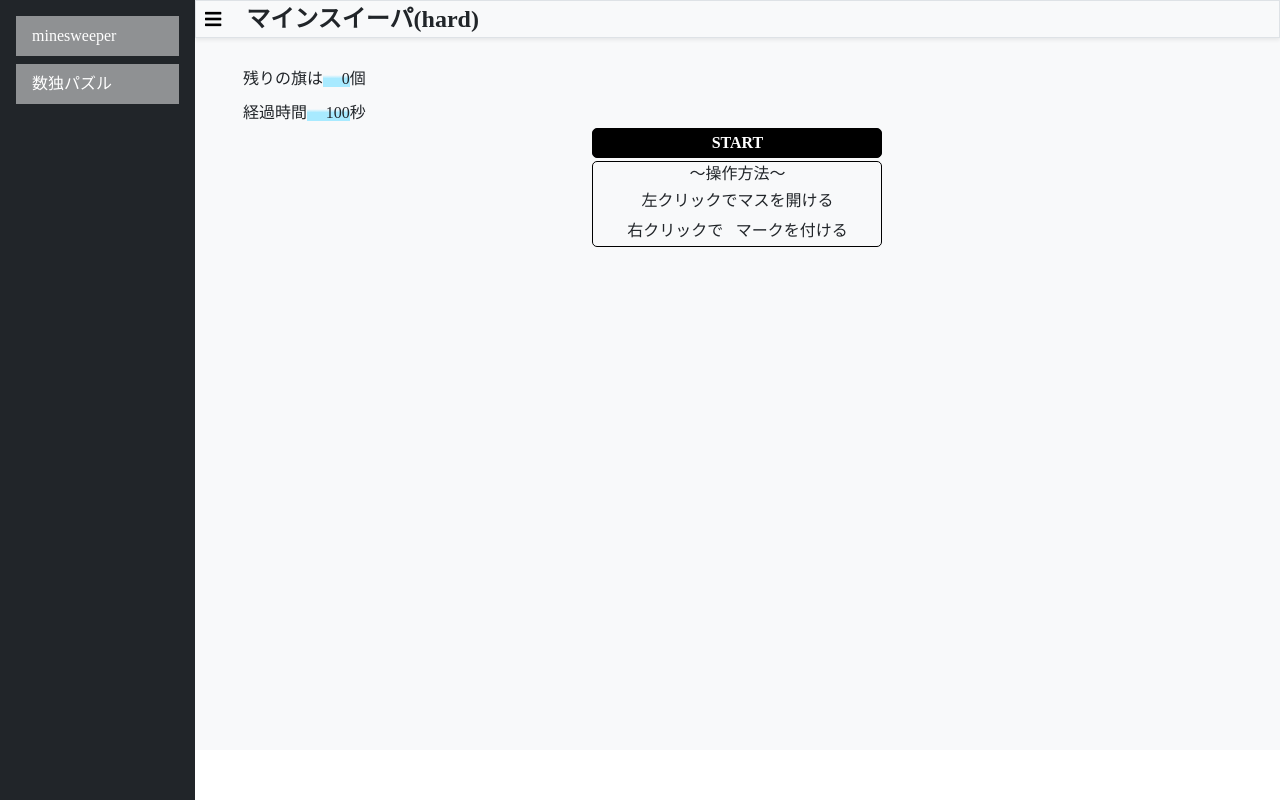
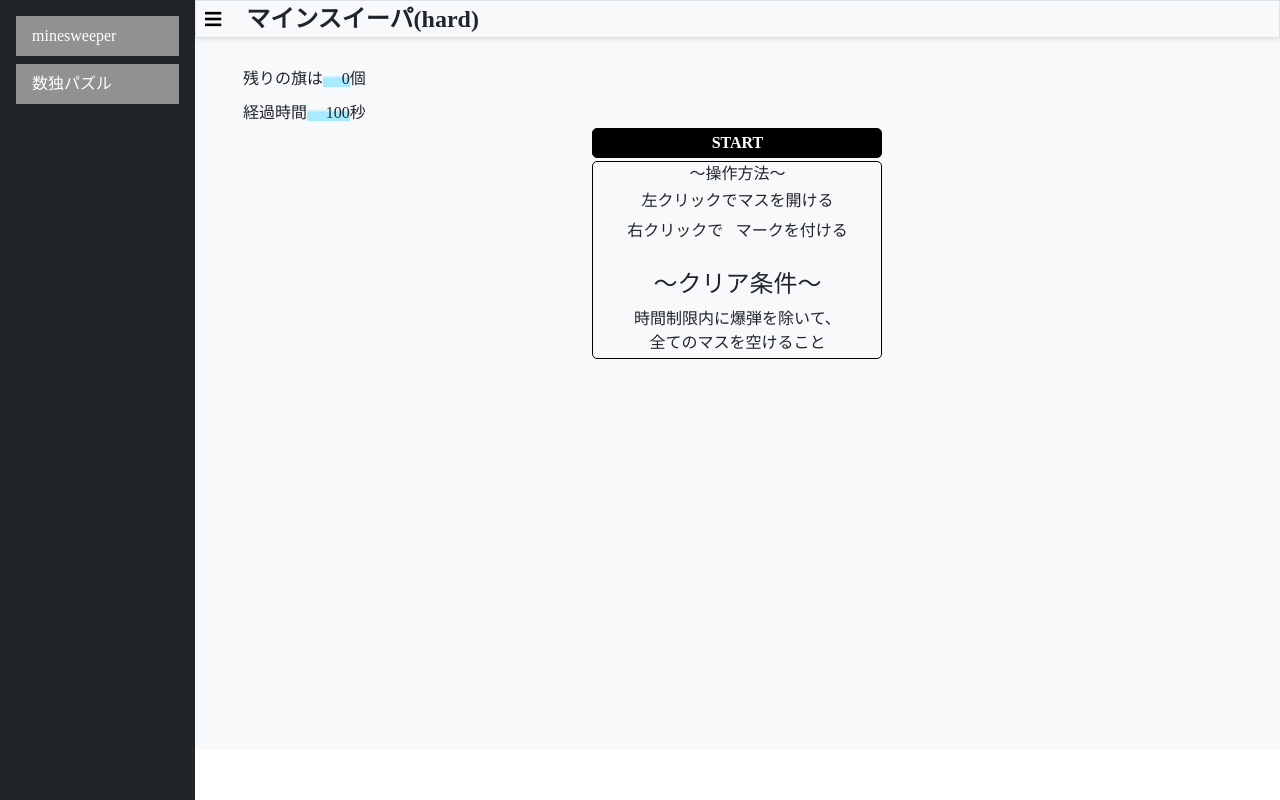
Before and after one commit to kawaguchi880/minesweeper, a Flask app: page /minesweeper_hard in a window 1280 px wide. Shown: the part 50-850 px from the top of the page. Run offline with Flask 2, Linux system fonts and the light colour scheme; some libraries are stand-ins or nearby versions.

```diff
--- a/templates/minesweeper_easy.html
+++ b/templates/minesweeper_easy.html
@@ -102,6 +102,8 @@
                     </div>
                   </div>
                 </div>
+                <!-- 発表の時用 -->
+                <button id="TestWin">WinButton</button>
               </div>
         </main>
   </div>
--- a/templates/minesweeper_hard.html
+++ b/templates/minesweeper_hard.html
@@ -67,6 +67,9 @@
                   </h3>
                   <p>左クリックでマスを開ける</p>
                   <p>右クリックで<span class="flag"></span>マークを付ける</p>
+                  <br />
+                  <h4>～クリア条件～</h4>
+                  <p>時間制限内に爆弾を除いて、<br>全てのマスを空けること</p>
                 </div>
                 <div id="loseModal" class="modal">
                   <div class="modal-content">
--- a/templates/minesweeper_nomal.html
+++ b/templates/minesweeper_nomal.html
@@ -68,6 +68,9 @@
                   </h3>
                   <p>左クリックでマスを開ける</p>
                   <p>右クリックで<span class="flag"></span>マークを付ける</p>
+                  <br />
+                  <h4>～クリア条件～</h4>
+                  <p>時間制限内に爆弾を除いて、<br>全てのマスを空けること</p>
                 </div>
                 <div id="loseModal" class="modal">
                   <div class="modal-content">
```
Also changed, not shown: static/js/mine.js (+8 -0 lines).
